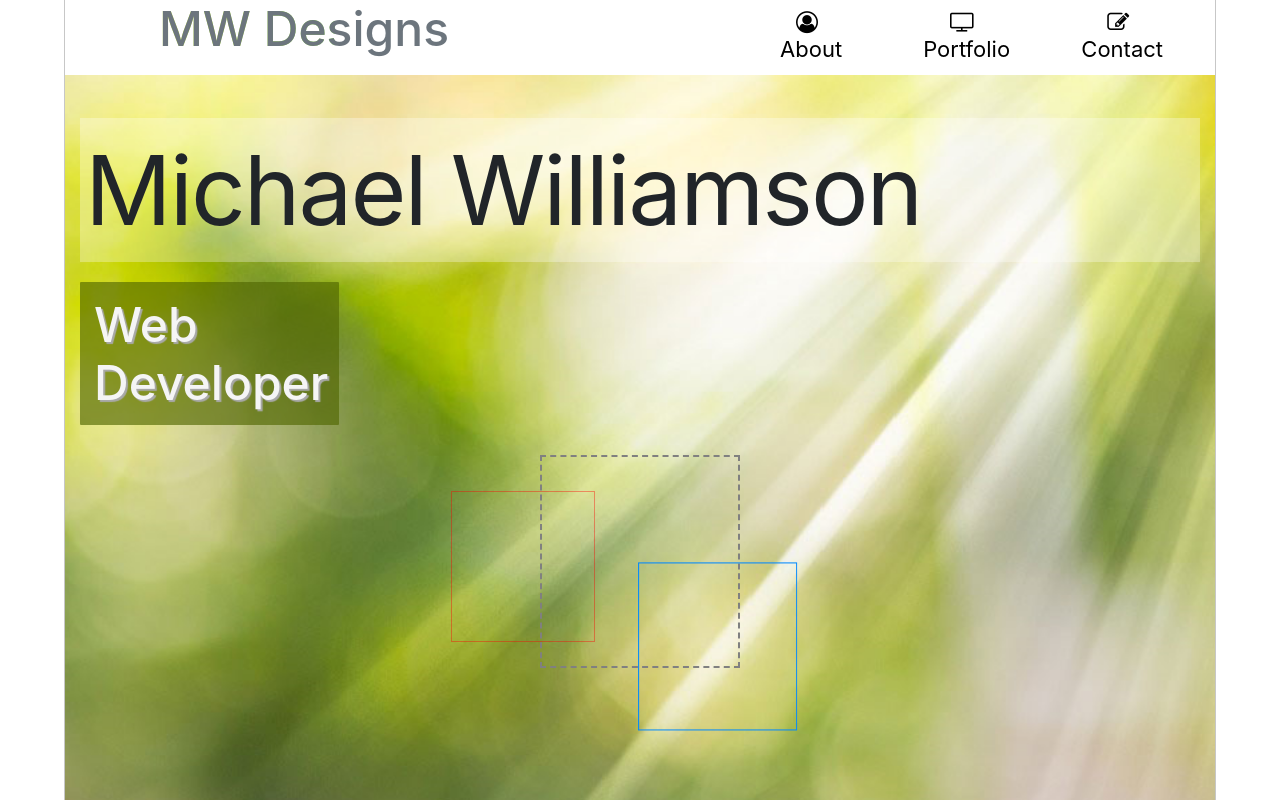
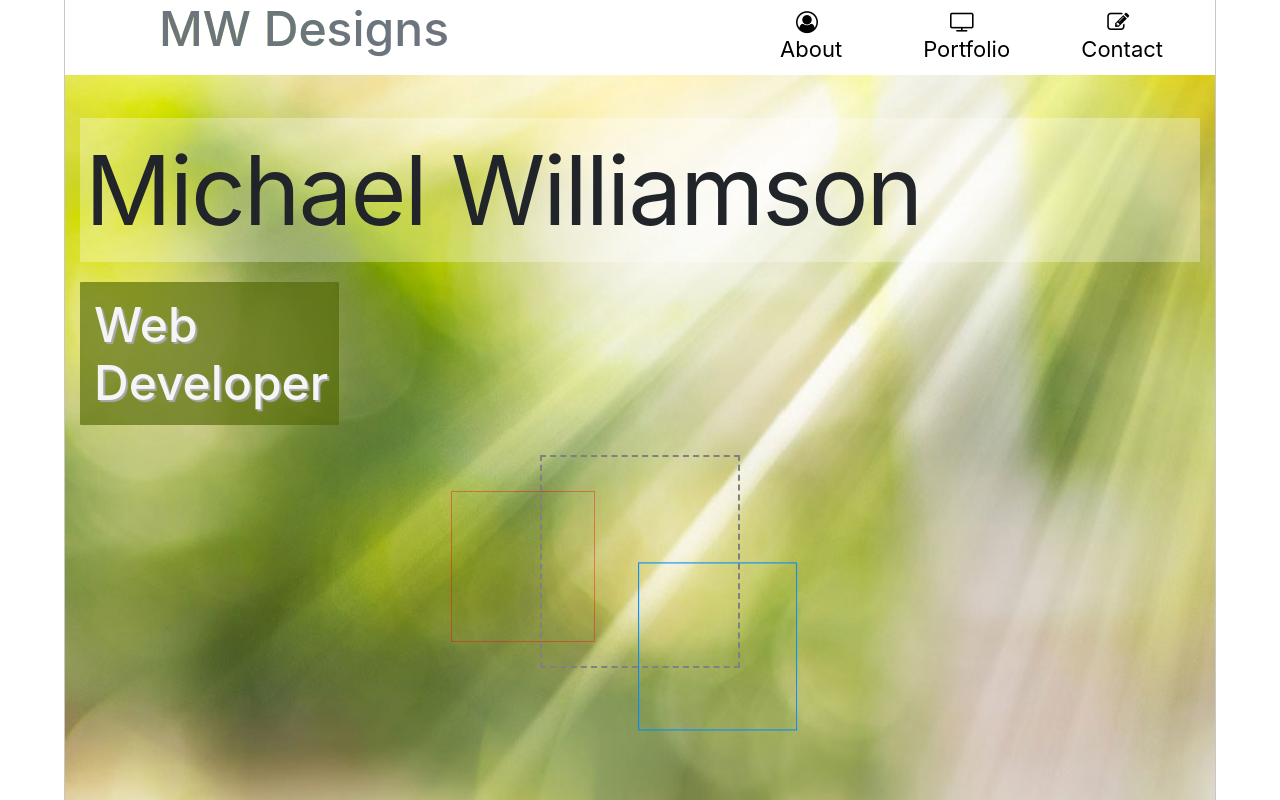
Before and after one commit to michael-williamson/portfolio-coffee, a React (Create React App) app: page / in a window 1280 px wide. Shown: the top 800 px of the page. Built offline with nearby package versions, Linux system fonts and the light colour scheme.

Commit message:
app.css added bg image at 768, added new cropped image, removed main banner bg image at 768, removed single project bg image at 768

```diff
--- a/src/App.css
+++ b/src/App.css
@@ -12,6 +12,26 @@
         margin: 0 auto;
         border-left: 1px solid #00000038;
         border-right: 1px solid #00000038;
+        background-image: url(./images/appleCropLG2.png);
+        background-repeat: no-repeat;
+        background-size: cover;
+        -webkit-background-size: cover;
+        -moz-background-size: cover;
+        -o-background-size: cover;
+        background-attachment: fixed;
+        animation: bgImageAnimation 30s linear infinite;
+        /* background-size: contain; */
+    }
+    .App::-webkit-scrollbar{
+        display: none;
+    }
+
+    @keyframes bgImageAnimation {
+        0%   {background-size: 100%;}
+        25%  {background-size: 110%;}
+        50%  {background-size: 115%;}
+        75%  {background-size: 110%;}
+        100% {background-size: 100%;}
     }
 }
 @media (min-width: 1000px){
--- a/src/style/MainBanner.css
+++ b/src/style/MainBanner.css
@@ -57,11 +57,12 @@
     /*this is important to match about div*/
     .main-banner{
         height: 100vh;
-        background-image: url(../images/appleCropLG.png);
+        background-image: none;
+        /* background-image: url(../images/appleCropLG.png);
         background-size: cover;
         -webkit-background-size: cover;
         -moz-background-size: cover;
-        -o-background-size: cover;
+        -o-background-size: cover;         */
     }
     .name-title{
         font-size: 6em;
--- a/src/style/SingleProject.css
+++ b/src/style/SingleProject.css
@@ -95,8 +95,8 @@
 @media(min-width: 768px){
     .single-project-page{
         padding-bottom: 140px;
-        background: url(../images/appleCropLG.png);
-        background-size: 100% 100%;
+        padding-top: 71px;
+        background: none;
     }
     .project-item{
         padding: 0 0;
@@ -109,16 +109,10 @@
         cursor: pointer;
     }
 
-
-
-
-
 }
 
 @media(min-width: 768px){
     .single-project-page{
-        background-size: 100% 100%;
-        background-attachment: fixed;
     }
 
     .project-item{
```
Also changed, not shown: src/images/appleCropLG2.png (added).
